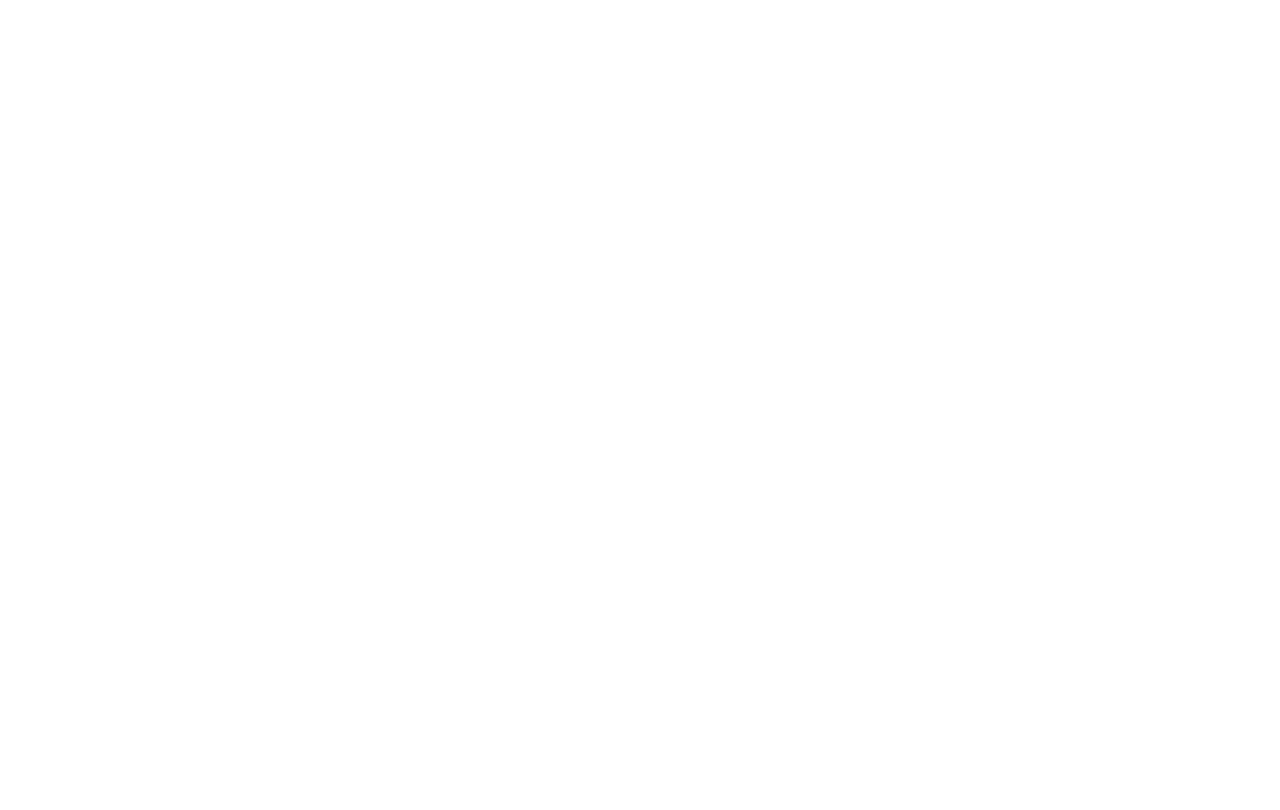
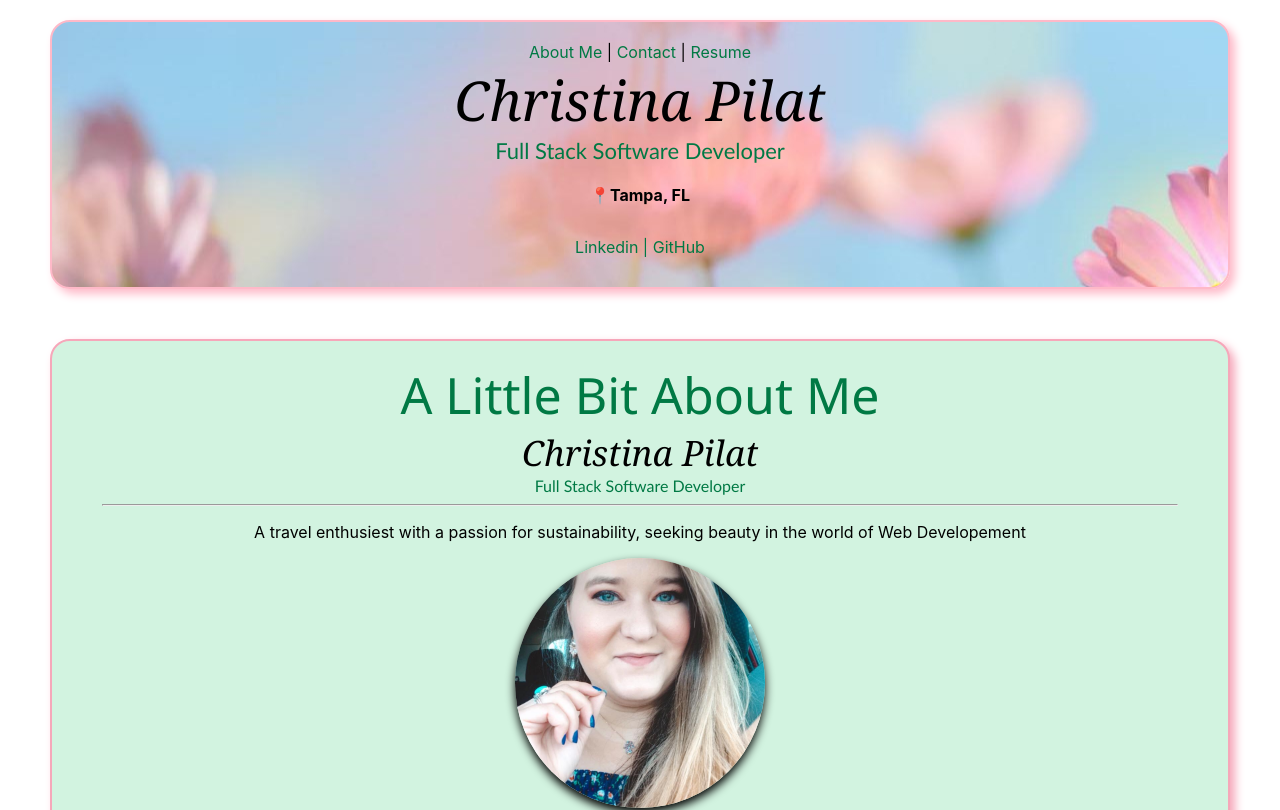
Before and after one commit to Cpilat41/christina-pilat-portfolio, a React (Create React App) app: page / in a window 1280 px wide. Before the commit this address had no page. Shown: the top 810 px of the page. Built offline with nearby package versions, Linux system fonts and the light colour scheme.

Commit message:
update app.js routes

```diff
--- a/src/App.js
+++ b/src/App.js
@@ -11,6 +11,7 @@
     <div className="App">
       <BrowserRouter>
         <Routes>
+          <Route element={<AboutMe />} path="/" />
           <Route
             element={<AboutMe />}
             exact
```
